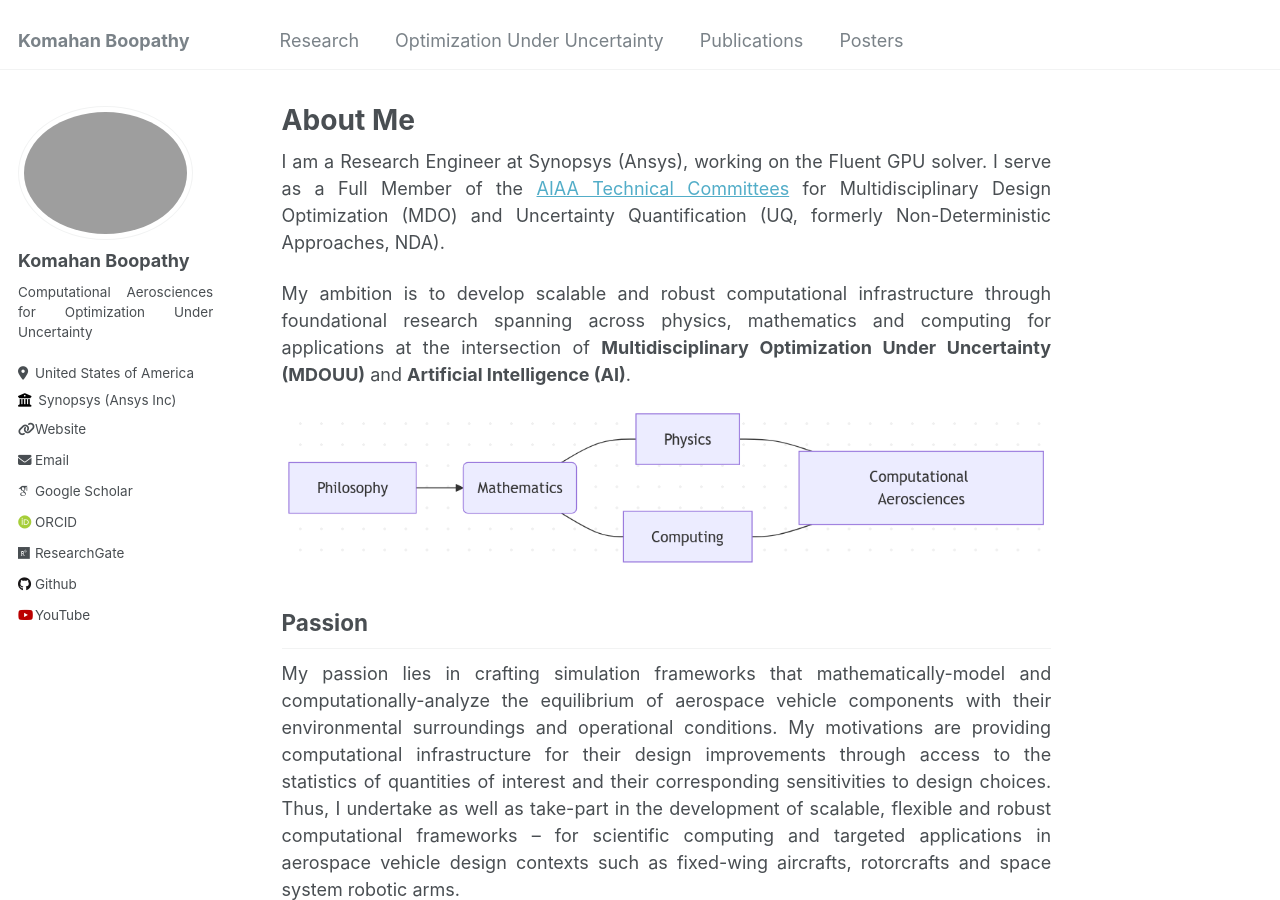
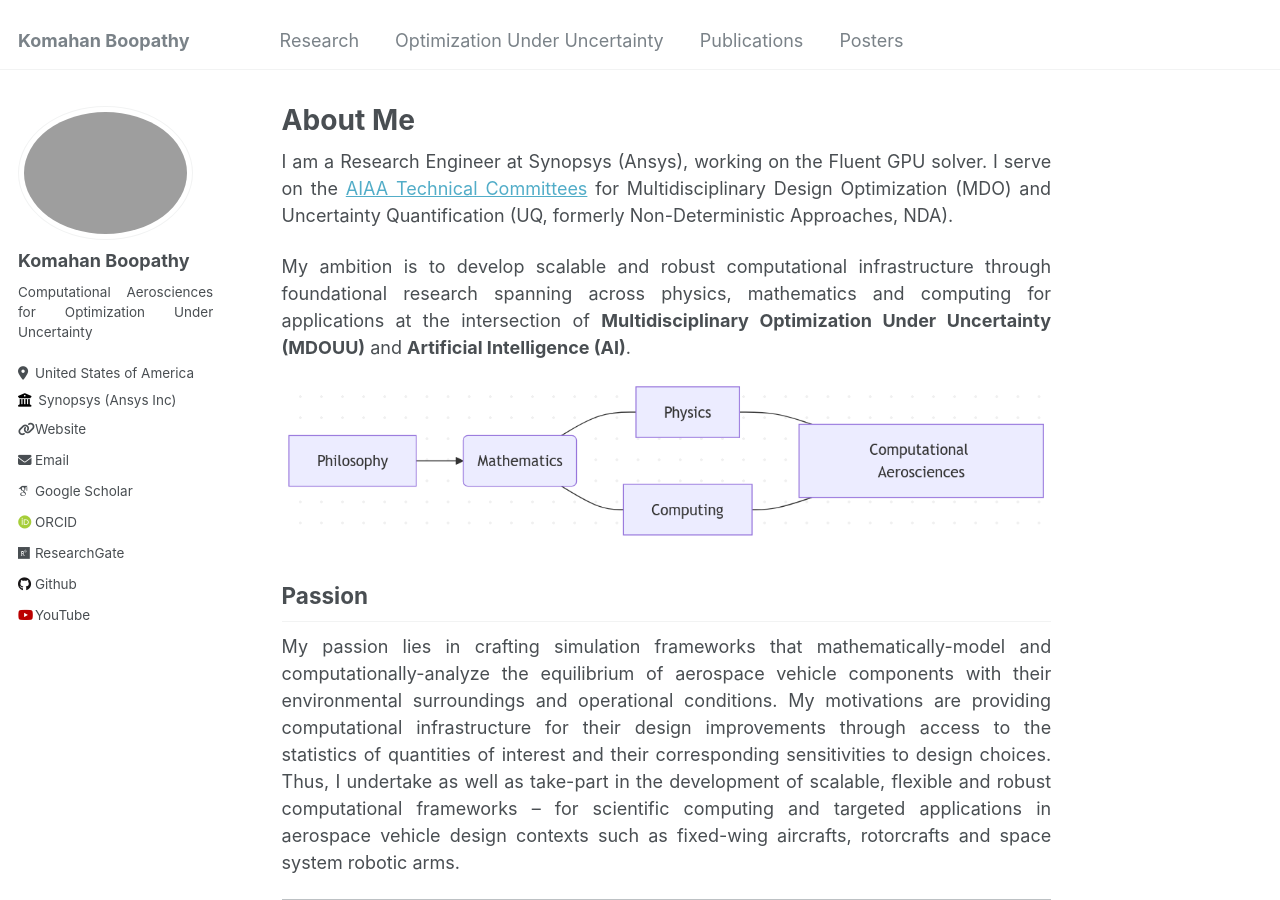
Before and after one commit to komahanb/komahanb.github.io, a Jekyll site: the page built from _pages/about.md, in a window 1280 px wide and 900 px high. Built offline with Jekyll 4.4.1, drawn with Linux system fonts in a browser that asks for light colours; some web fonts are replaced.

Commit message:
Simplify committee service wording

```diff
--- a/_pages/about.md
+++ b/_pages/about.md
@@ -7,7 +7,7 @@
   - /about.html
 ---
 
-I am a Research Engineer at Synopsys (Ansys), working on the Fluent GPU solver. I serve as a Full Member of the [AIAA Technical Committees](https://aiaa.org/get-involved/committees-groups/technical-committees/) for Multidisciplinary Design Optimization (MDO) and Uncertainty Quantification (UQ, formerly Non-Deterministic Approaches, NDA).
+I am a Research Engineer at Synopsys (Ansys), working on the Fluent GPU solver. I serve on the [AIAA Technical Committees](https://aiaa.org/get-involved/committees-groups/technical-committees/) for Multidisciplinary Design Optimization (MDO) and Uncertainty Quantification (UQ, formerly Non-Deterministic Approaches, NDA).
 
 My ambition is to develop scalable and robust computational infrastructure through foundational research spanning across physics, mathematics and computing for applications at the intersection of **Multidisciplinary Optimization Under Uncertainty (MDOUU)** and **Artificial Intelligence (AI)**.
 
```
